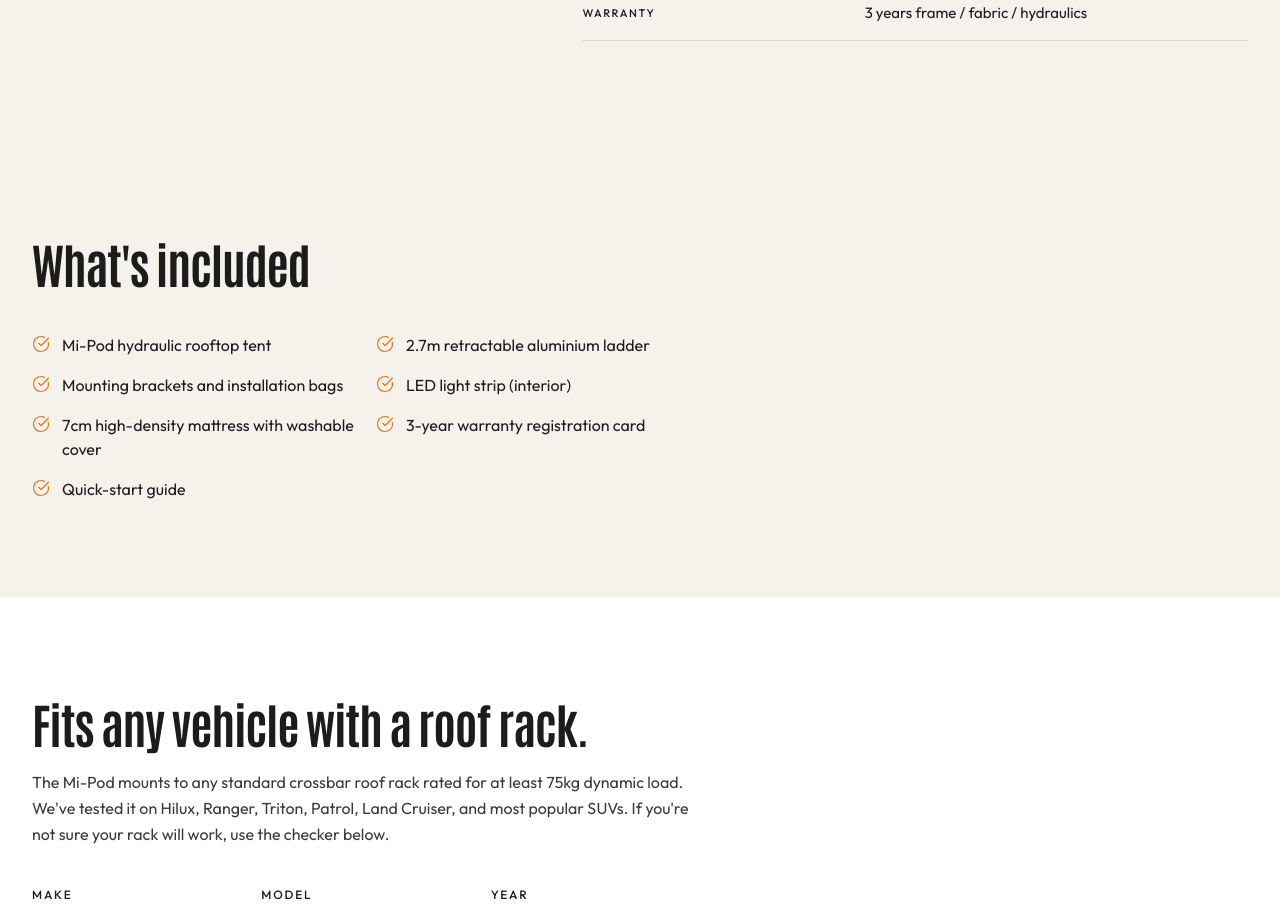
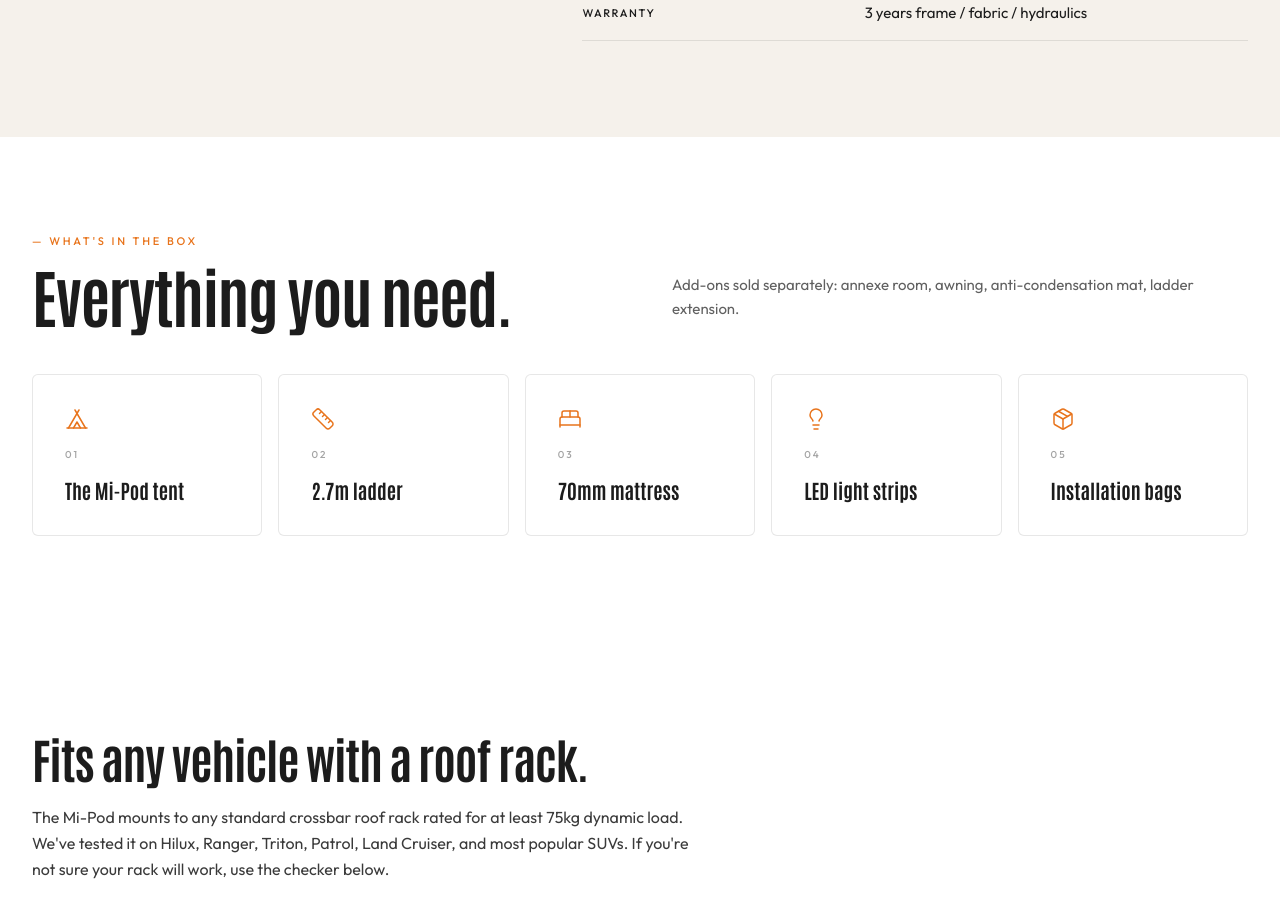
Before and after one commit to olinixon/MiPod-Outdoors, a Next.js app: page /the-mi-pod in a window 1280 px wide. Shown: the part 2980-3890 px from the top of the page. Built offline with nearby package versions, Linux system fonts and the light colour scheme.

Commit message:
feat: rebuild what's in the box as 5-tile horizontal layout with icons

```diff
--- a/components/product/WhatsIncluded.tsx
+++ b/components/product/WhatsIncluded.tsx
@@ -1,22 +1,60 @@
-import { CheckCircle } from "lucide-react"
+import { Tent, Ruler, BedDouble, Lightbulb, Package } from "lucide-react"
 import { Container } from "@/components/ui/Container"
-import { INCLUDED_ITEMS } from "@/lib/content"
+import type { LucideIcon } from "lucide-react"
+
+interface BoxItem {
+  num: string
+  title: string
+  Icon: LucideIcon
+}
+
+const ITEMS: BoxItem[] = [
+  { num: "01", title: "The Mi-Pod tent", Icon: Tent },
+  { num: "02", title: "2.7m ladder", Icon: Ruler },
+  { num: "03", title: "70mm mattress", Icon: BedDouble },
+  { num: "04", title: "LED light strips", Icon: Lightbulb },
+  { num: "05", title: "Installation bags", Icon: Package },
+]
 
 export function WhatsIncluded() {
   return (
-    <section id="included" className="py-16 md:py-24 bg-cream scroll-mt-24">
+    <section id="included" className="py-16 md:py-24 bg-white scroll-mt-24">
       <Container>
-        <h2 className="font-display font-bold text-charcoal text-[36px] md:text-[48px] leading-tight tracking-tight mb-10">
-          What&apos;s included
-        </h2>
-        <ul className="grid grid-cols-1 sm:grid-cols-2 gap-4 max-w-2xl">
-          {INCLUDED_ITEMS.map((item) => (
-            <li key={item} className="flex items-start gap-3">
-              <CheckCircle size={18} strokeWidth={1.5} className="text-orange flex-shrink-0 mt-0.5" />
-              <span className="text-charcoal font-sans">{item}</span>
-            </li>
+
+        {/* Header: headline left, sub-line right */}
+        <div className="grid md:grid-cols-2 gap-6 md:gap-16 items-end mb-12">
+          <div>
+            <p className="text-[11px] font-medium uppercase tracking-[0.25em] text-orange mb-4 font-sans">
+              — What&apos;s in the box
+            </p>
+            <h2 className="font-display font-bold text-charcoal leading-[0.95] tracking-tight text-[40px] md:text-[56px] lg:text-[64px]">
+              Everything you need.
+            </h2>
+          </div>
+          <p className="text-charcoal/70 font-sans text-[15px] leading-relaxed md:pb-1">
+            Add-ons sold separately: annexe room, awning, anti-condensation mat, ladder extension.
+          </p>
+        </div>
+
+        {/* 5-tile grid */}
+        <div className="grid grid-cols-1 sm:grid-cols-2 lg:grid-cols-5 gap-4">
+          {ITEMS.map(({ num, title, Icon }) => (
+            <div
+              key={num}
+              className="border border-charcoal/10 rounded-md p-8 bg-white flex flex-col gap-4"
+            >
+              {/* PLACEHOLDER: Tile icon — replace with actual product photo when available */}
+              <Icon size={24} strokeWidth={1.5} className="text-orange" />
+              <p className="text-[10px] font-medium uppercase tracking-[0.2em] text-charcoal/40 font-sans">
+                {num}
+              </p>
+              <h3 className="font-display font-bold text-charcoal text-xl leading-tight">
+                {title}
+              </h3>
+            </div>
           ))}
-        </ul>
+        </div>
+
       </Container>
     </section>
   )
```
